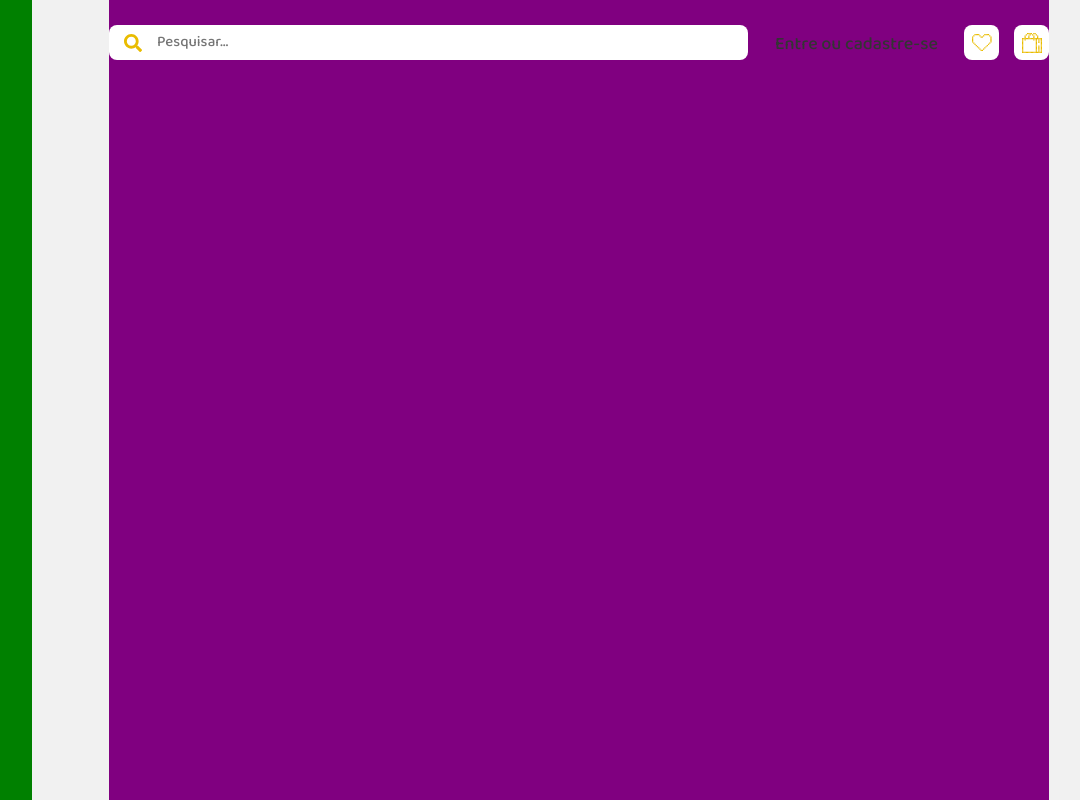
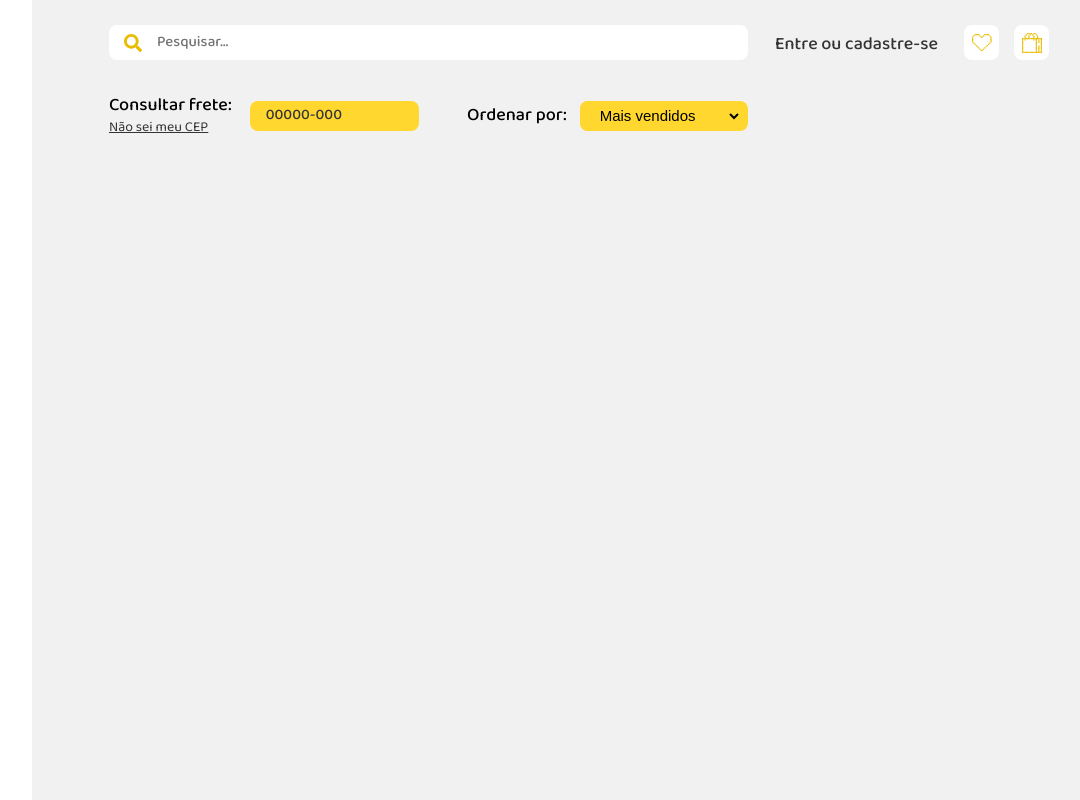
Before and after one commit to agnysbueno/GeekCoins, a PHP site: page /src/views/search.html in a window 1280 px wide. Shown: the whole page, without its empty margins (154-1234 px from the left). Run offline with PHP 8.4, Linux system fonts and the light colour scheme.

Commit message:
creating form-cep and form-ordination

```diff
--- a/public/css/global.css
+++ b/public/css/global.css
@@ -70,7 +70,7 @@ input[type="search"]::-webkit-search-cancel-button {
 
 }
 
-#bar-search{
+#bar-search {
     height: 35px;
     padding-left: 15px;
     background-color: #ffffff;
--- a/public/css/index.css
+++ b/public/css/index.css
@@ -65,6 +65,10 @@ main{
 
 #form-search{
     width: 56%;
+}
+
+#bar-search {
+    width: 95%;
 }
 
 /************************************************* Section Lançamentos *************************************************/
--- a/public/css/search.css
+++ b/public/css/search.css
@@ -6,7 +6,7 @@ body {
     min-height: 700px;
     height: auto;
     overflow: hidden;
-    background-color: green;
+    background-color: #ffffff;
     justify-self: start;
 }
 
@@ -21,13 +21,100 @@ body {
 .container-intern {
     width: 86%;
     height: 100vh;
-    background-color: purple;
 }
 
 #container-search{
     width: 100%;
 }
 
-#form-search{
+#form-search,
+.delivery-ordination {
     width: 68%;
 }
+
+#bar-search {
+    width: 96%;
+}
+
+.delivery-ordination {
+    height: 14%;
+    display: flex;
+    justify-content: space-between;
+    align-items: center;
+}
+
+.delivery, .ordination {
+    width: 44%;
+    height: 40%;
+    display: flex;
+    justify-content: space-between;
+    align-items: center;
+}
+
+.text-delivery {
+    display: flex;
+    flex-direction: column;
+    justify-content: center;
+}
+
+.text-delivery span {
+    font-size: 18px;
+    font-weight: 500;
+    color: #000000;
+    line-height: 24px;
+}
+
+.find-cep {
+    font-size: 14px;
+    font-weight: 400;
+    color: #343434;
+    line-height: 19px;
+    /* text-decoration: #343434; */
+}
+
+.form-cep {
+    width: 50%;
+}
+
+.type-cep,
+.select-ordination {
+    background-color: #FFD72F;
+    border-radius: 8px;
+    border: #FFD72F;
+    height: 30px;
+    padding-left: 16px;
+    font-weight: 500;
+    font-size: 15px;
+    color: #000;
+}
+
+.type-cep::placeholder {
+    color: #343434;
+}
+
+.type-cep:-webkit-autofill{
+    /* Changing input search autocomplete background color to yellow */
+    -webkit-box-shadow: 0 0 0 30px #FFD72F inset;
+}
+
+.form-ordination {
+    width: 60%;
+    cursor: pointer;
+    background-color: #FFD72F;
+    border-radius: 8px;
+}
+
+.ordination span {
+    font-size: 18px;
+    font-weight: 500;
+    color: #000000;
+}
+
+.select-ordination {
+    cursor: pointer;
+    width: 96%;
+}
+
+.select-ordination option {
+    background-color: #ffffff;
+}
--- a/src/views/search.html
+++ b/src/views/search.html
@@ -38,6 +38,32 @@
                 </div>
             </div>
 
+            <div class="delivery-ordination">
+                <div class="delivery">
+                    <div class="text-delivery">
+                        <span>Consultar frete:</span>
+                        <a class="find-cep" href="http://www.buscacep.correios.com.br/sistemas/buscacep/" target="_blank">Não sei meu CEP</a>
+                    </div>
+
+                    <form action="" method="GET" class="form-cep">
+                        <label for="cep"></label>
+                        <input class="type-cep" type="text" name="cep" placeholder="00000-000">
+                    </form>
+                </div>
+                <div class="ordination">
+                    <span class="order-by">Ordenar por:</span>
+                    <form action="" method="GET" class="form-ordination">
+                        <label for="ordination"></label>
+                        <select name="ordination" id="ordination" class="select-ordination">
+                            <option value="price-asc">Menor preço</option>
+                            <option value="price-desc">Maior preço</option>
+                            <option value="rate-desc">Mais bem avaliados</option>
+                            <option value="bestsellers-desc" selected="selected">Mais vendidos</option>
+                            <option value="launch-desc">Lançamentos</option>
+                        </select>
+                    </form>
+                </div>
+            </div>
 
         </div>
     </main>
```
Also changed, not shown: public/assets/icons/arrow-up.svg (added).
